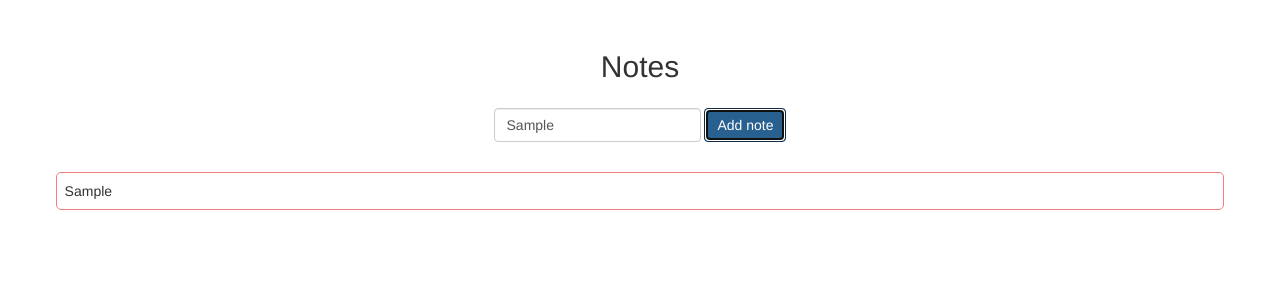
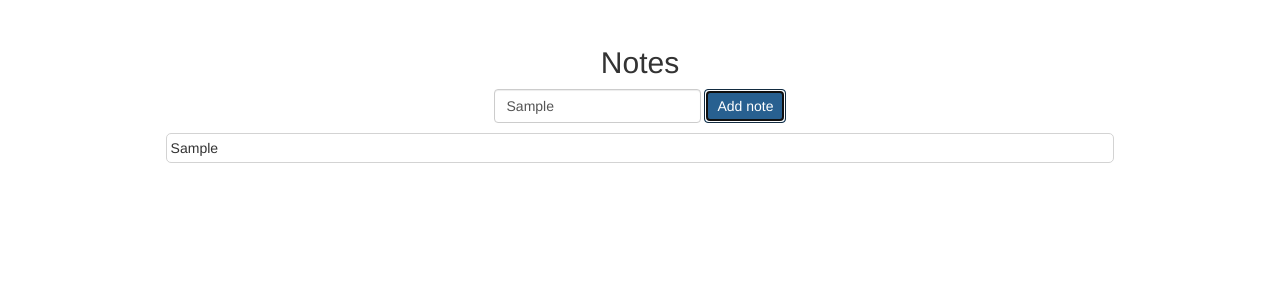
Before and after one commit to aniasobo/react-notes-app, a React (Create React App) app: page / in a window 1280 px wide. Both pictures are taken after typing "Sample" into the empty fields and a click on the button "Add note". Shown: the top 300 px of the page. Built offline with nearby package versions, Linux system fonts and the light colour scheme.

Commit message:
Nicer styles

```diff
--- a/src/index.css
+++ b/src/index.css
@@ -2,6 +2,10 @@
   box-sizing: border-box;
   font-size: 16px;
   font-family: 'avenir';
+  margin: 0 auto;
+  width: 1000px;
+  padding: 2%;
+  text-align: center;
 }
 
 *,
@@ -10,35 +14,15 @@
   box-sizing: inherit;
 }
 
-body,
-h1,
-h2,
-h3,
-h4,
-h5,
-h6,
-p,
-ol,
-ul {
-  margin: 0;
-  padding: 2%;
-  text-align: center;
-}
-
-ol,
-ul {
-  list-style: none;
-}
-
 img {
   max-width: 100%;
   height: auto;
 }
 
 .note {
-  border: 1px solid lightcoral;
+  border: 1px solid lightgray;
   border-radius: 5px;
   text-align: left;
-  padding: 8px;
-  margin: 30px;
+  padding: 4px;
+  margin: 10px 0;
 }
```
